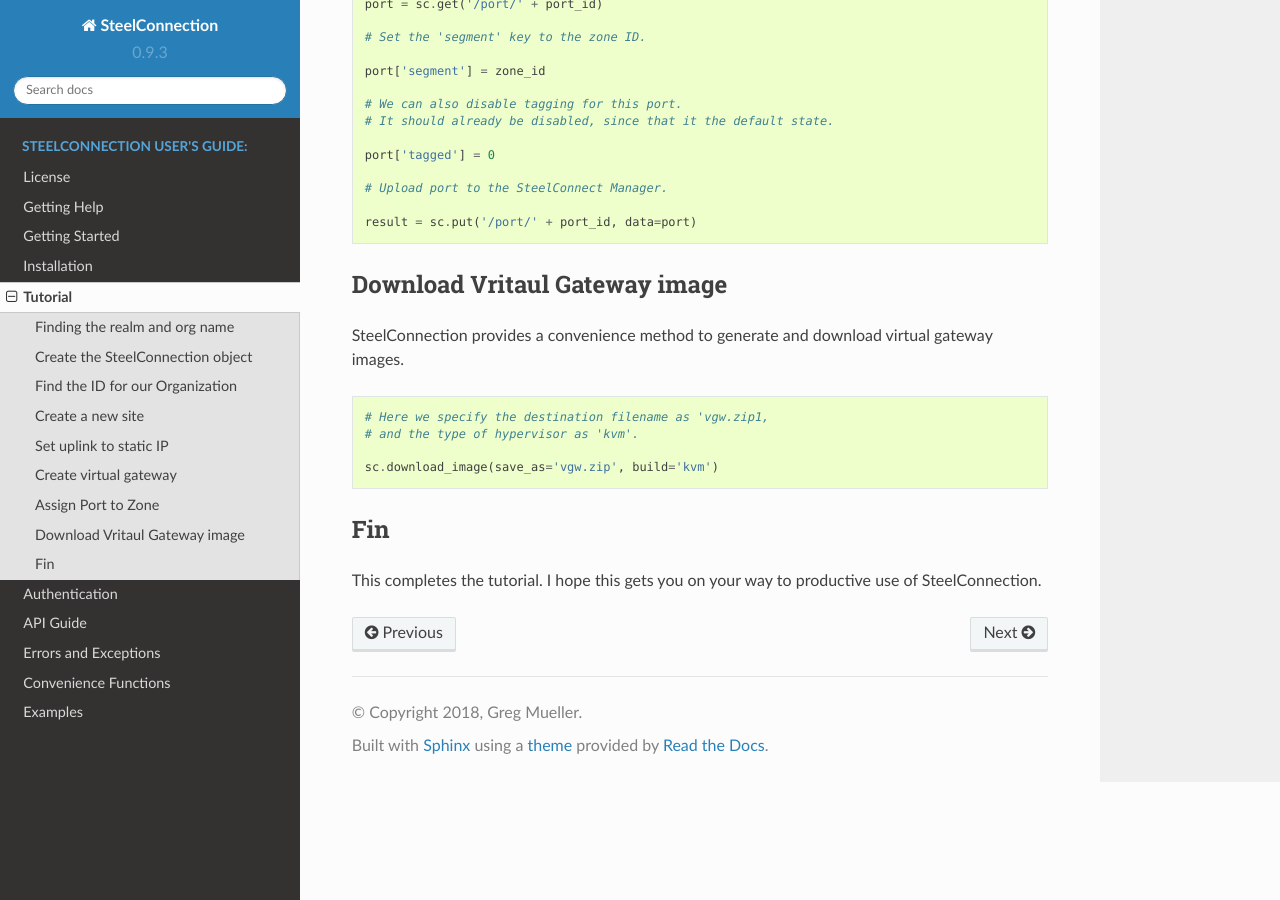
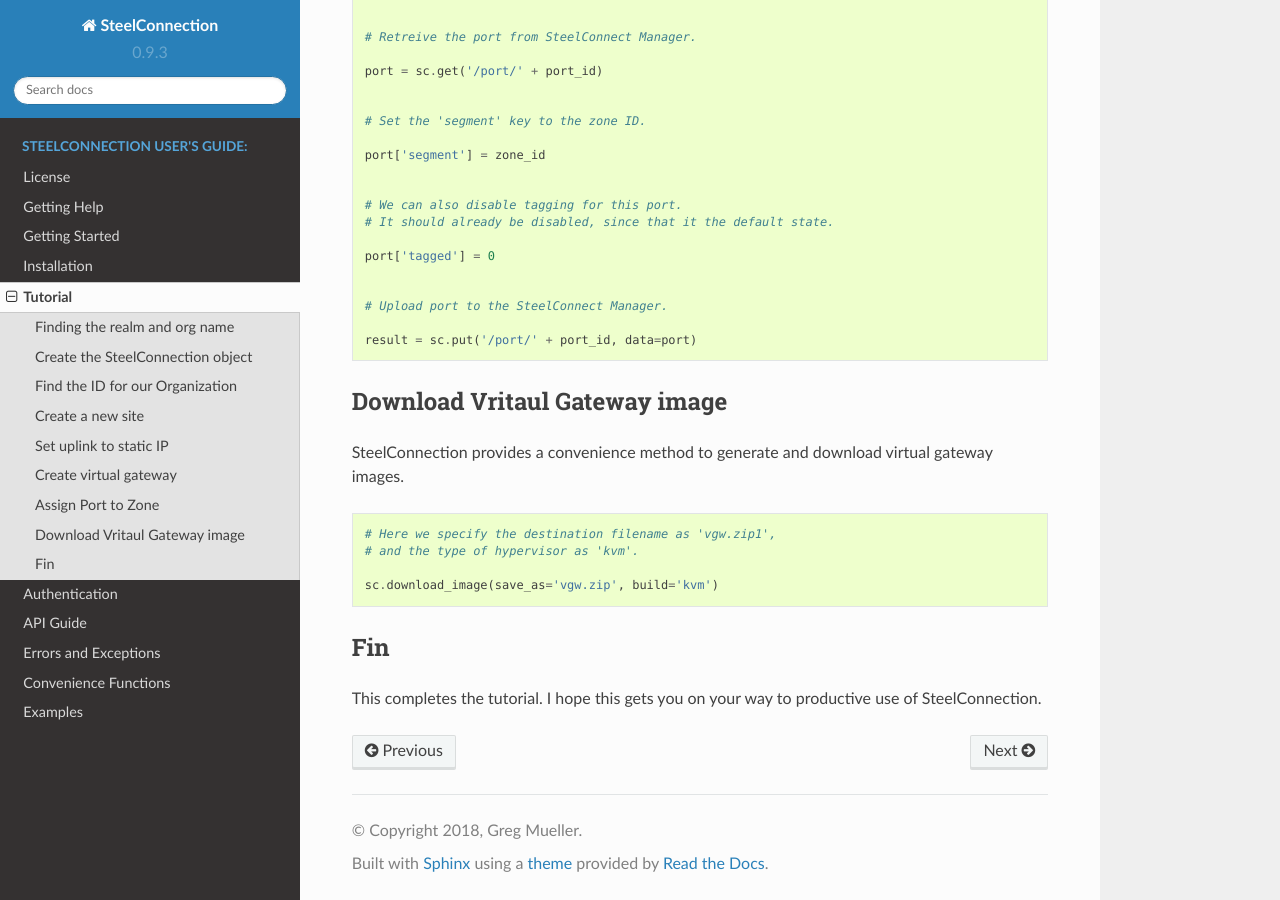
Before and after one commit to grelleum/SteelConnection, a Sphinx documentation site: the page built from docs/tutorial.rst, in a window 1280 px wide and 900 px high, scrolled down 3333 px. Built offline with Sphinx 7.4.7 and the Read the Docs theme 2.0.0, drawn with Linux system fonts in a browser that asks for light colours.

Commit message:
More whitespace

```diff
--- a/docs/tutorial.rst
+++ b/docs/tutorial.rst
@@ -161,13 +161,16 @@
 
    net_id = site['networks'][0]
 
+
    # Retreive the network from SteelConnect Manager.
 
    network = sc.get('/network/' + net_id)
 
+
    # Get Zone ID from the network object.
 
    zone_id = network['zone']
+
 
    # Now we can assign this zone to the third network interface.
    # First, we get the port ID from the node.
@@ -175,18 +178,22 @@
 
    port_id = node['ports'][2]
 
+
    # Retreive the port from SteelConnect Manager.
 
    port = sc.get('/port/' + port_id)
+
 
    # Set the 'segment' key to the zone ID.
 
    port['segment'] = zone_id
 
+
    # We can also disable tagging for this port.
    # It should already be disabled, since that it the default state.
 
    port['tagged'] = 0
+
 
    # Upload port to the SteelConnect Manager.
 
@@ -201,7 +208,7 @@
 
 .. code:: python
 
-   # Here we specify the destination filename as 'vgw.zip1,
+   # Here we specify the destination filename as 'vgw.zip1',
    # and the type of hypervisor as 'kvm'.
 
    sc.download_image(save_as='vgw.zip', build='kvm')
```
